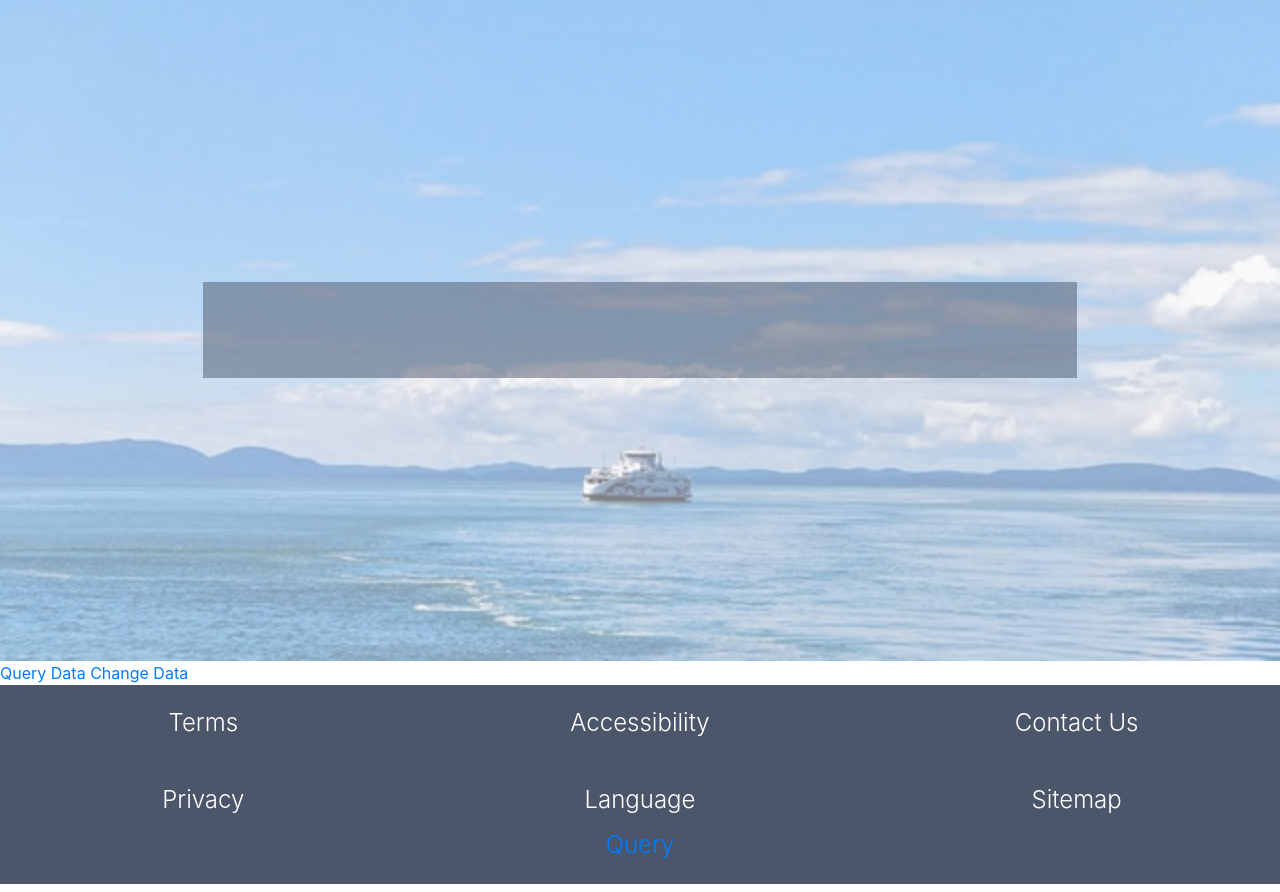
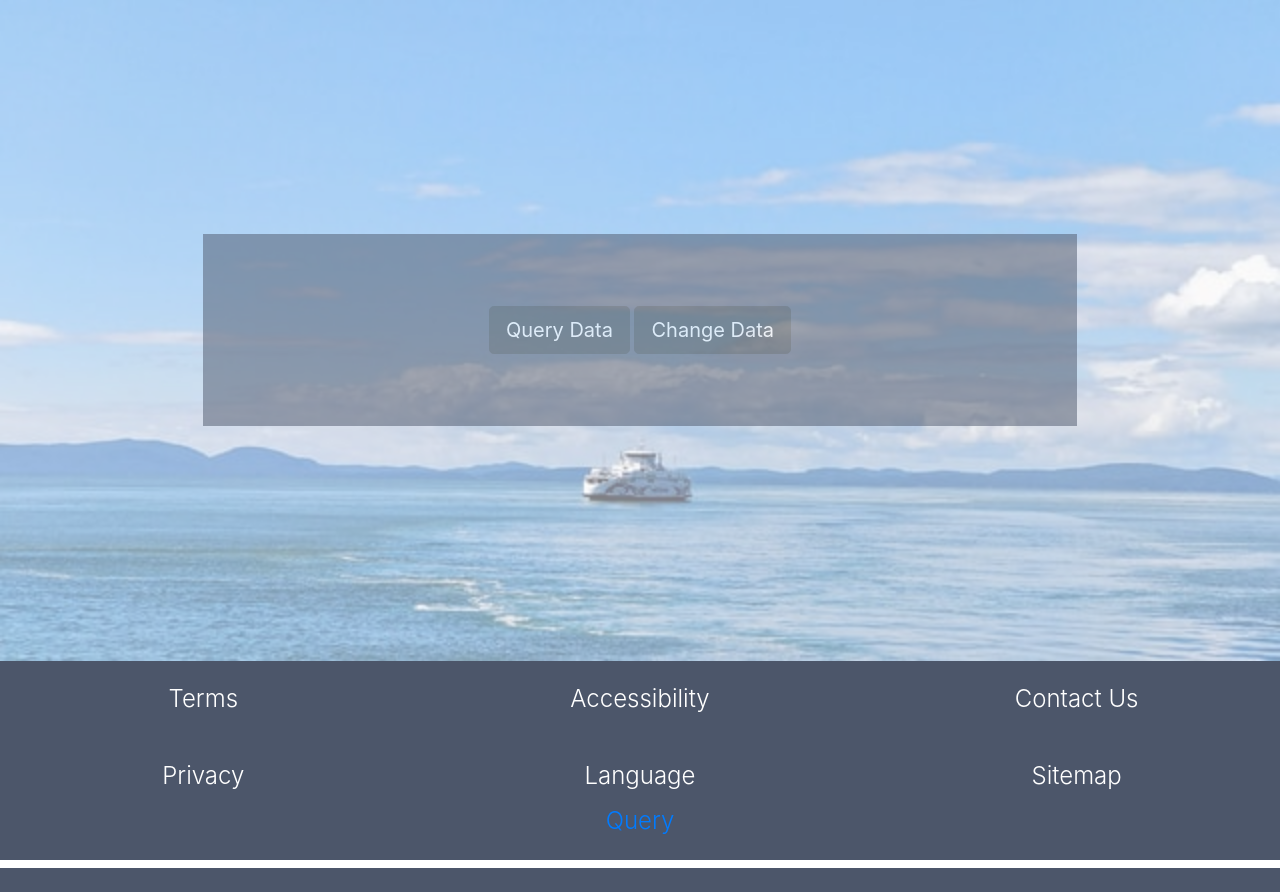
Before and after one commit to CS21-2020-21/opentransport-api-demo, a Django app: page /myaccount/ in a window 1280 px wide. Shown: the part 110-1002 px from the top of the page. After the commit the page ends 978 px from the top, so only its background shows below. Run offline with Django 3.2, Linux system fonts and the light colour scheme.

Commit message:
Updated the myaccount page
Previously the buttons were not displayed in the right format or
position. I have updated this so that they are displayed in the
text_block, consistently styled with other buttons.

```diff
--- a/operators_query_tool/templates/operators/myaccount.html
+++ b/operators_query_tool/templates/operators/myaccount.html
@@ -11,7 +11,13 @@
 
 {% block body_block %}
 
-	<a href="{% url 'operators:querydata' %}">Query Data</a>
-	<a href="{% url 'operators:changedata' %}">Change Data</a>
+{% endblock %}
 
+{% block text_block %}
+	<div class="py-4">
+
+		<a href="{% url 'operators:querydata' %}" class="btn btn-dark btn-lg pt-2">Query Data</a>
+		<a href="{% url 'operators:changedata' %}" class="btn btn-dark btn-lg pt-2">Change Data</a>
+
+	</div>
 {% endblock %}
```
Also changed, not shown: operators_query_tool/db.sqlite3 (deleted), 1 other file.
